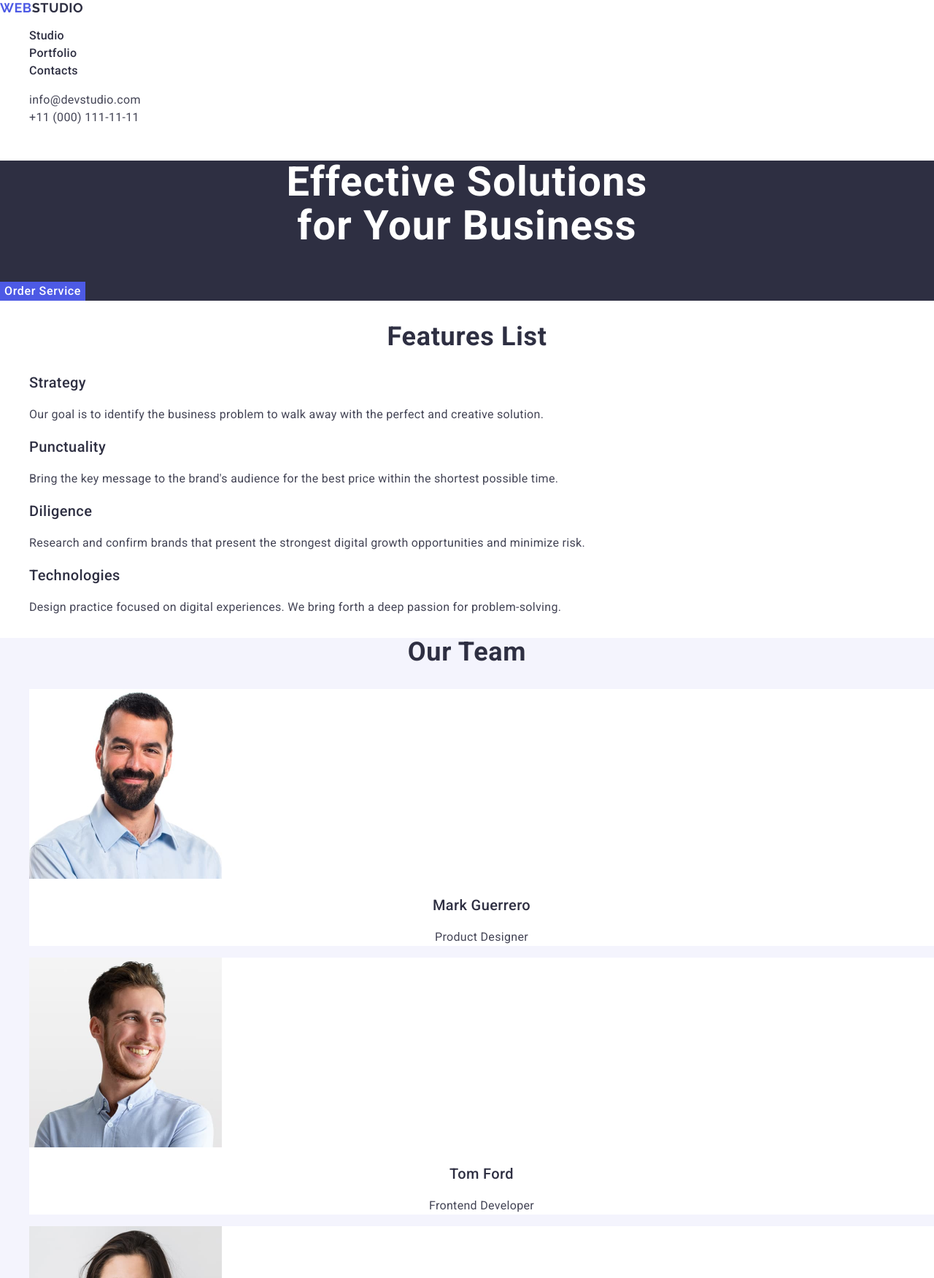
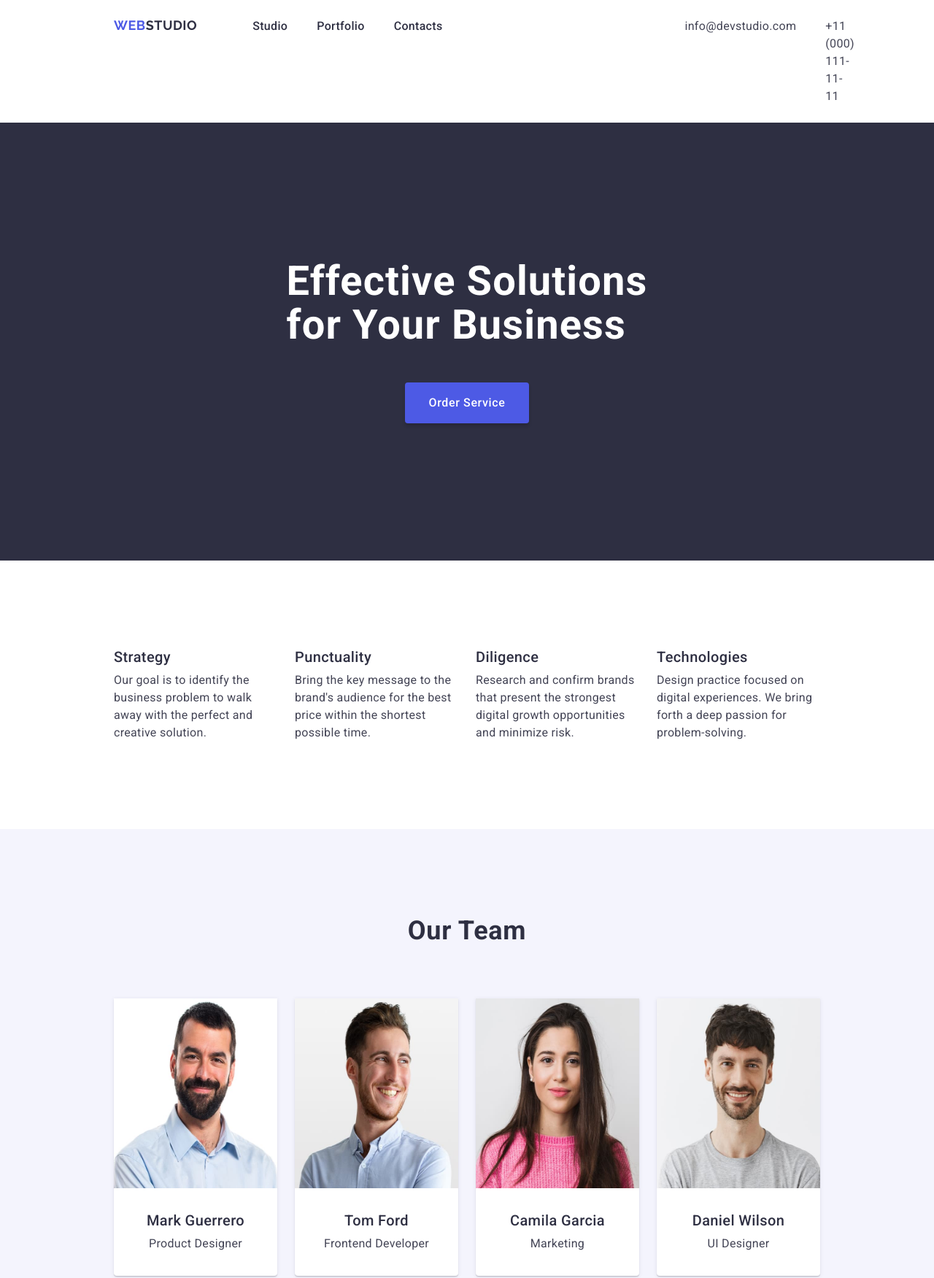
Before and after one commit to Vlad-Rzaiev/goit-markup-hw-06, a plain HTML site: page index.html in a window 1280 px wide. Shown: the top 1751 px of the page at 73% size. Drawn offline with nearby package versions, Linux system fonts and the light colour scheme.

Commit message:
add hw3 code

```diff
--- a/css/styles.css
+++ b/css/styles.css
@@ -2,6 +2,16 @@ body {
     font-family: "Roboto", sans-serif;
     color: #434455;
     background-color: #fff;
+}
+
+h1,
+h2,
+h3,
+h4,
+h5,
+h6,
+p {
+    margin: 0;
 }
 
 a {
@@ -10,6 +20,50 @@ a {
 
 ul {
     list-style-type: none;
+    margin: 0;
+    padding-left: 0;
+}
+
+img {
+    display: block;
+    max-width: 100%;
+}
+
+.container {
+    max-width: 1440px;
+    padding-left: 156px;
+    padding-right: 156px;
+    margin-left: auto;
+    margin-right: auto;
+    width: 100vw;
+}
+
+.hidden {
+    display: none;
+}
+
+.main-nav {
+    display: flex;
+    gap: 40px;
+}
+
+.main-nav:last-child {
+    padding-right: 332px;
+}
+
+.nav-address {
+    display: flex;
+    gap: 40px;
+}
+
+.nav-nav {
+    display: flex;
+}
+
+.header-nav {
+    display: flex;
+    padding-top: 24px;
+    padding-bottom: 24px;
 }
 
 .header-logo-part-web {
@@ -30,6 +84,7 @@ ul {
     letter-spacing: 0.03em;
     text-transform: uppercase;
     color: #2e2f42;
+    padding-right: 76px;
 }
 
 .main-nav .link {
@@ -40,14 +95,7 @@ ul {
     color: #2e2f42;
 }
 
-.main-nav .link:hover {
-    font-weight: 500;
-    font-size: 16px;
-    line-height: 1.5;
-    letter-spacing: 0.02em;
-    color: #404bbf;
-}
-
+.main-nav .link:hover,
 .main-nav .link:focus {
     font-weight: 500;
     font-size: 16px;
@@ -68,24 +116,23 @@ ul {
     color: #434455;
 }
 
-.nav-contacts .link:hover {
-    font-weight: 400;
-    font-size: 16px;
-    line-height: 1.5;
-    letter-spacing: 0.02em;
-    color: #404bbf;
-}
-
+.nav-contacts .link:hover,
 .nav-contacts .link:focus {
     font-weight: 400;
     font-size: 16px;
     line-height: 1.5;
     letter-spacing: 0.02em;
     color: #404bbf;
+
 }
 
-.main-page-form {
+.section1 {
     background-color: #2e2f42;
+    padding-top: 188px;
+    padding-bottom: 188px;
+    display: flex;
+    flex-direction: column;
+    align-items: center;
 }
 
 .main-page-form-title {
@@ -93,14 +140,13 @@ ul {
     font-size: 56px;
     line-height: 1.07;
     letter-spacing: 0.02em;
-    text-align: center;
+
     color: #fff;
+    padding-bottom: 48px;
 }
 
 .main-page-form-button {
-    font-family: "Roboto", sans-serif;
     cursor: pointer;
-    justify-content: flex-start;
     background: #4d5ae5;
     font-weight: 500;
     font-size: 16px;
@@ -108,34 +154,27 @@ ul {
     letter-spacing: 0.04em;
     color: #fff;
     border: none;
-    margin: auto;
+    box-shadow: 0 4px 4px 0 rgba(0, 0, 0, 0.15);
+    min-width: 169px;
+    border-radius: 4px;
+    padding: 16px 32px;
 }
 
-.main-page-form-button:hover {
-    font-family: "Roboto", sans-serif;
-    cursor: pointer;
-    justify-content: flex-start;
+.main-page-form-button:hover,
+.main-page-form-button:focus {
     background: #404bbf;
-    font-weight: 500;
-    font-size: 16px;
-    line-height: 1.5;
-    letter-spacing: 0.04em;
-    color: #fff;
-    border: none;
-    margin: auto;
 }
-.main-page-form-button:focus {
-    font-family: "Roboto", sans-serif;
-    cursor: pointer;
-    justify-content: flex-start;
-    background: #404bbf;
-    font-weight: 500;
-    font-size: 16px;
-    line-height: 1.5;
-    letter-spacing: 0.04em;
-    color: #fff;
-    border: none;
-    margin: auto;
+
+.features-list {
+    display: flex;
+    justify-content: space-between;
+    max-width: 1128px;
+    padding-top: 120px;
+    padding-bottom: 120px;
+}
+
+.features-list li {
+    width: calc((100% - 72px) / 4);
 }
 
 .features-list .features-title {
@@ -144,6 +183,7 @@ ul {
     line-height: 1.2;
     letter-spacing: 0.02em;
     color: #2e2f42;
+    padding-bottom: 8px;
 }
 
 .features-list .features-text {
@@ -153,8 +193,10 @@ ul {
     color: #434455;
 }
 
-.team-descr {
+.section2 {
     background: #f4f4fd;
+    display: flex;
+    flex-direction: column;
 }
 
 .section-title {
@@ -165,10 +207,23 @@ ul {
     text-align: center;
     color: #2e2f42;
     text-transform: capitalize;
+    padding-top: 120px;
+    padding-bottom: 72px;
+}
+
+.team-list {
+    display: flex;
+    justify-content: space-between;
+    padding-bottom: 120px;
 }
 
 .team-list-point {
     background-color: #FFFFFF;
+    display: flex;
+    flex-direction: column;
+    flex-basis: calc((100% - 72px) / 4);
+    border-radius: 0 0 4px 4px;
+    box-shadow: 0 2px 1px 0 rgba(46, 47, 66, 0.08), 0 1px 1px 0 rgba(46, 47, 66, 0.16), 0 1px 6px 0 rgba(46, 47, 66, 0.08);
 }
 
 .team-list .team-list-title {
@@ -179,6 +234,8 @@ ul {
     text-align: center;
     color: #2e2f42;
     text-transform: capitalize;
+    padding-top: 32px;
+    padding-bottom: 8px;
 }
 
 .team-list .team-list-text {
@@ -187,6 +244,24 @@ ul {
     letter-spacing: 0.02em;
     text-align: center;
     color: #434455;
+    padding-bottom: 32px;
+}
+
+.portfolio-list {
+    display: flex;
+    justify-content: space-between;
+    flex-wrap: wrap;
+    max-width: 1128px;
+    row-gap: 48px;
+    column-gap: 24px;
+    padding-bottom: 120px;
+}
+
+.portfolio-list li {
+    width: calc((100% - 48px) / 3);
+    display: flex;
+    flex-direction: column;
+    border: 1px solid #e7e9fc;
 }
 
 .portfolio-list .portfolio-list-title {
@@ -196,6 +271,9 @@ ul {
     letter-spacing: 0.02em;
     color: #2e2f42;
     text-transform: capitalize;
+    padding-top: 32px;
+    padding-bottom: 8px;
+    padding-left: 16px;
 }
 
 .portfolio-list .portfolio-list-text {
@@ -203,10 +281,14 @@ ul {
     line-height: 1.5;
     letter-spacing: 0.02em;
     color: #434455;
+    padding-bottom: 32px;
+    padding-left: 16px;
 }
 
-.footer {
+.footer-section {
     background: #2e2f42;
+    padding-top: 101.5px;
+    padding-bottom: 100px;
 }
 
 .footer-text {
@@ -214,6 +296,8 @@ ul {
     line-height: 1.5;
     letter-spacing: 0.02em;
     color: #f4f4fd;
+    padding-top: 17.5px;
+    max-width: 264px;
 }
 
 .footer-logo-part-web {
--- a/index.html
+++ b/index.html
@@ -15,7 +15,11 @@
         rel="stylesheet">
 
     <!--modern normalize-->
-    <link rel="stylesheet" href="https://cdnjs.cloudflare.com/ajax/libs/modern-normalize/2.0.0/modern-normalize.css">
+    <link rel="stylesheet" href="https://cdnjs.cloudflare.com/ajax/libs/modern-normalize/2.0.0/modern-normalize.min.css"
+        integrity="sha512-4xo8blKMVCiXpTaLzQSLSw3KFOVPWhm/TRtuPVc4WG6kUgjH6J03IBuG7JZPkcWMxJ5huwaBpOpnwYElP/m6wg=="
+        crossorigin="anonymous" referrerpolicy="no-referrer" />
+
+
 
     <!--my styles-->
     <link rel="stylesheet" href="./css/styles.css">
@@ -23,7 +27,9 @@
 
 <body>
     <header>
-        <nav>
+        <div class="container">
+            <div class="header-nav">
+                <nav class="nav-nav">
                     <a href="./index.html" class="header-logo-part-web">Web<span class="header-logo-part-studio">Studio</span></a>
                     <ul class="main-nav">
                         <li><a href="./index.html" class="link">Studio</a></li>
@@ -33,7 +39,7 @@
                 </nav>
 
                 <address class="nav-contacts">
-            <ul>
+                    <ul class="nav-address">
                         <li>
                             <a href="mailto:info@devstudio.com" class="link">info@devstudio.com</a>
                         </li>
@@ -42,23 +48,30 @@
                         </li>
                     </ul>
                 </address>
+            </div>
+        </div>
     </header>
 
     <main>
         <!--Section 1-->
         <section class="main-page-form">
+            <div class="container section1">
                 <h1 class="main-page-form-title">Effective Solutions<br> for Your Business</h1>
                 <button type="button" class="main-page-form-button">Order Service</button>
+            </div>
         </section>
+        <!--Section 1-->
 
         <!--Section 2-->
         <section class="features">
-            <h2 class="section-title">Features list</h2>
+            <div class="container">
+                <h2 class="section-title hidden">Features list</h2>
                 <ul class="features-list">
                     <li>
                         <h3 class="features-title">Strategy</h3>
                         <p class="features-text">Our goal is to identify the business
-                        problem to walk away with the perfect and creative solution.</p>
+                            problem to walk away with the perfect and creative solution.
+                        </p>
                     </li>
                     <li>
                         <h3 class="features-title">Punctuality</h3>
@@ -76,10 +89,13 @@
                             problem-solving.</p>
                     </li>
                 </ul>
+            </div>
         </section>
+        <!--Section 2-->
 
         <!--Section 3-->
         <section class="team-descr">
+            <div class="container section2">
                 <h2 class="section-title">Our Team</h2>
                 <ul class="team-list">
                     <li class="team-list-point">
@@ -103,10 +119,13 @@
                         <p class="team-list-text">UI Designer</p>
                     </li>
                 </ul>
+            </div>
         </section>
+        <!--Section 3-->
 
         <!--Section 4-->
         <section class="our-portfolio">
+            <div class="container section3">
                 <h2 class="section-title">Our Portfolio</h2>
                 <ul class="portfolio-list">
                     <li>
@@ -140,12 +159,16 @@
                         <p class="portfolio-list-text">Marketing</p>
                     </li>
                 </ul>
+            </div>
         </section>
+        <!--Section 4-->
     </main>
 
-    <footer class="footer">
+    <footer>
+        <div class="container footer-section">
             <a href="./index.html" class="footer-logo-part-web">Web<span class="footer-logo-part-studio">Studio</span></a>
             <p class="footer-text">Increase the flow of customers and sales for your business with digital marketing &#38; growth solutions.</p>
+        </div>
     </footer>
 </body>
 </html>
```
Lines whose indentation alone changed are shown as unchanged.
